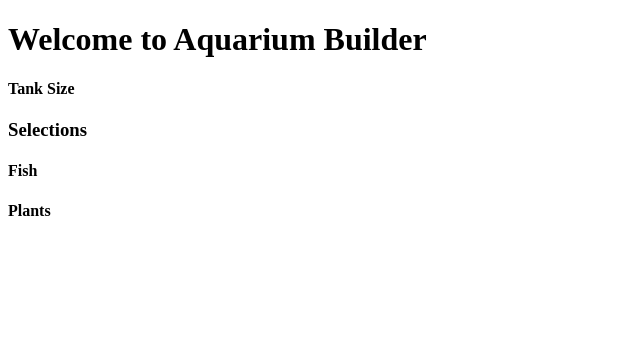
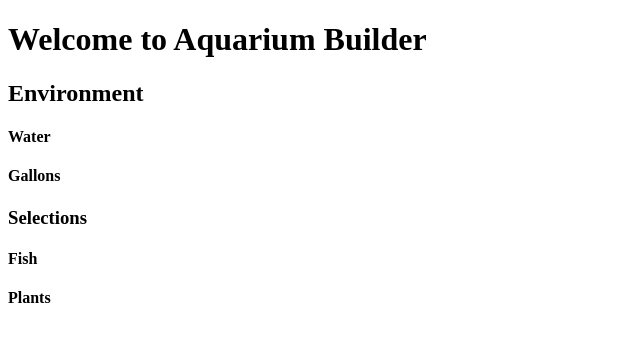
Before and after one commit to saminacodes/AquariumBuilder, a plain HTML site: page index.html in a window 1280 px wide. Shown: the whole page, without its empty margins (0-640 px from the left). Drawn offline with Linux system fonts and the light colour scheme.

Commit message:
Initial commit

```diff
--- a/index.html
+++ b/index.html
@@ -7,11 +7,16 @@
 </head>
 <body>
     <h1>Welcome to Aquarium Builder</h1>
-    <div = "grid-container">
+    <div class = "grid-container">
 
         <div class = "build">
             <!--Enter code for the converter here-->
-            <h4>Tank Size</h4>
+            <h2>Environment</h2>
+
+            <h4>Water</h4>
+
+            <h4>Gallons</h4>
+
         </div>
 
         <div class = "selections">
```
Also changed, not shown: 1 other file.
